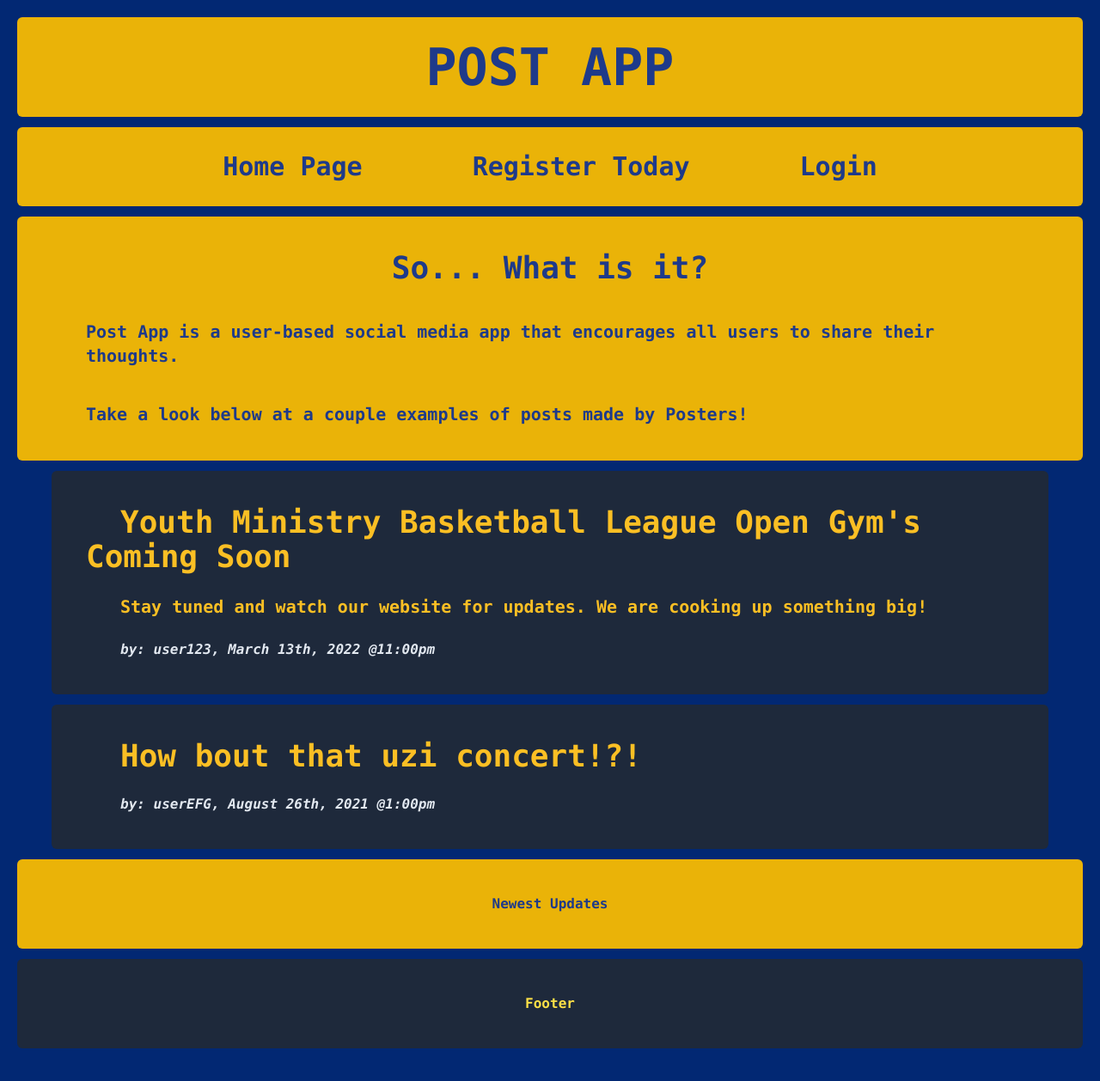
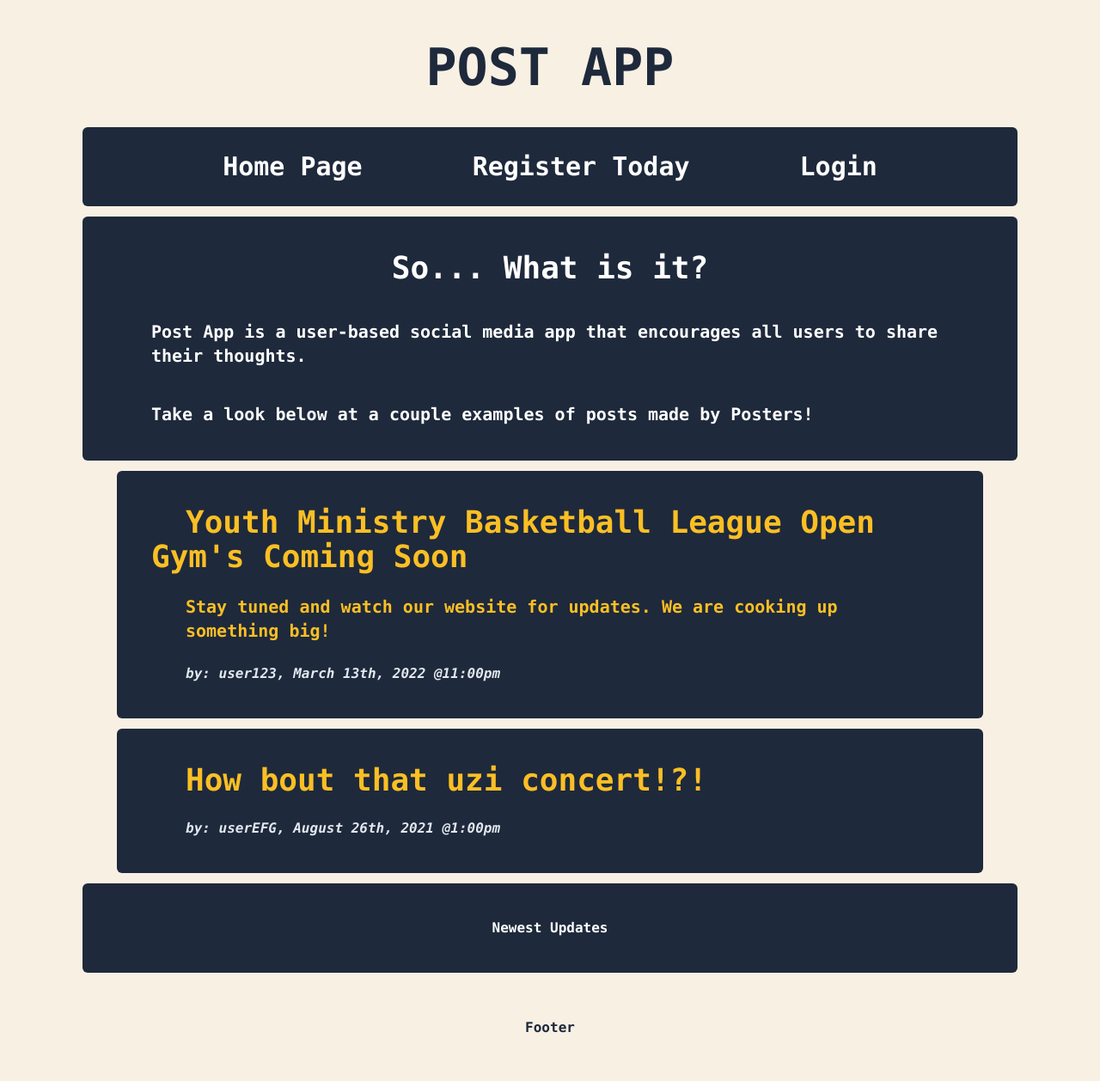
Before and after one commit to gabrielruggie/Post-App, a React (Create React App) app in the folder frontend/: page /about-us in a window 1280 px wide. Shown: the top 1258 px of the page at 86% size. Built offline with nearby package versions, Linux system fonts and the light colour scheme.

Commit message:
adding css

```diff
--- a/frontend/src/App.js
+++ b/frontend/src/App.js
@@ -1,7 +1,14 @@
 import './App.css';
+import React, {useEffect} from 'react'
 import { Link } from "react-router-dom";
 
 function App() {
+
+  useEffect(
+    () => {
+        document.querySelector('body').style.backgroundColor = "#0762B2";
+    }
+  )
 
   return (
     <div className="App w-full">
--- a/frontend/src/routes/About.jsx
+++ b/frontend/src/routes/About.jsx
@@ -4,22 +4,22 @@ import { Link } from "react-router-dom";
 // If you want to change the background color maybe write a function that will change it in App.css
 export default function About() {
 
-  // useEffect(
-  //       () => {
-  //           document.querySelector('body').style.backgroundColor = "#F2AB39";
-  //       }
-  //   )
+  useEffect(
+        () => {
+            document.querySelector('body').style.backgroundColor = "#F8F0E3";
+        }
+    )
 
   return (
-    <div className="grid grid-cols-1 gap-3 m-5">
+    <div className="grid grid-cols-1 gap-3 ml-24 mr-24 mt-5 mb-5">
       <div
-      className='text-center font-mono font-bold text-6xl text-blue-900 bg-yellow-500 rounded-md p-7'
+      className='text-center font-mono font-bold text-6xl text-slate-800 rounded-md p-7'
       >
         POST APP
       </div>
 
       <div
-       className='text-center font-mono font-bold text-3xl text-blue-900 bg-yellow-500 rounded-md p-7 space-x-32'
+       className='text-center font-mono font-bold text-3xl text-white bg-slate-800 rounded-md p-7 space-x-32'
       >
         <span><Link to="/">Home Page</Link></span>
         <span><Link to="/register">Register Today</Link></span>
@@ -27,7 +27,7 @@ export default function About() {
       </div>
 
       <div
-      className='text-center font-mono font-bold p-10 bg-yellow-500 rounded-md text-blue-900 space-y-10'
+      className='text-center font-mono font-bold p-10 rounded-md text-white bg-slate-800 space-y-10'
       >
         <span className='text-4xl'>So... What is it?</span>
         <p className='text-left text-xl ml-10 mr-10'>Post App is a user-based social media app that encourages all users to
@@ -55,12 +55,12 @@ export default function About() {
       </div>
 
       <div
-      className='text-center font-mono font-bold p-10 bg-yellow-500 rounded-md text-blue-900'
+      className='text-center font-mono font-bold p-10 rounded-md text-white bg-slate-800'
       >
         Newest Updates
       </div>
       <div
-      className='text-center first font-mono font-bold p-10 bg-slate-800 rounded-md text-yellow-300'
+      className='text-center first font-mono font-bold p-10 rounded-md text-slate-800'
       >
         Footer
       </div>
--- a/frontend/src/routes/Dashboard.jsx
+++ b/frontend/src/routes/Dashboard.jsx
@@ -35,6 +35,12 @@ export default function Dashboard() {
     },[]
 
     )
+
+    useEffect(
+        () => {
+            document.querySelector('body').style.backgroundColor = "#0762B2";
+        }
+      )
 
   return (
     <div className='grid grid-flow-col gap-4 m-4'>
```
